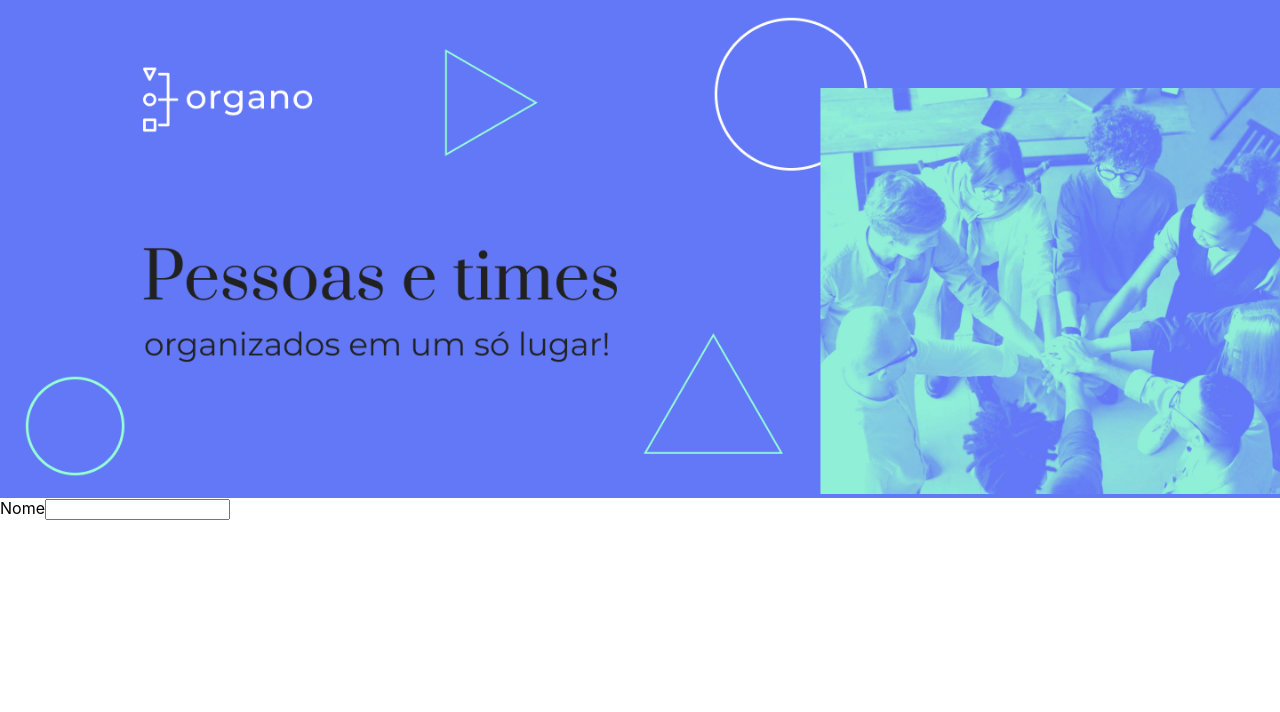
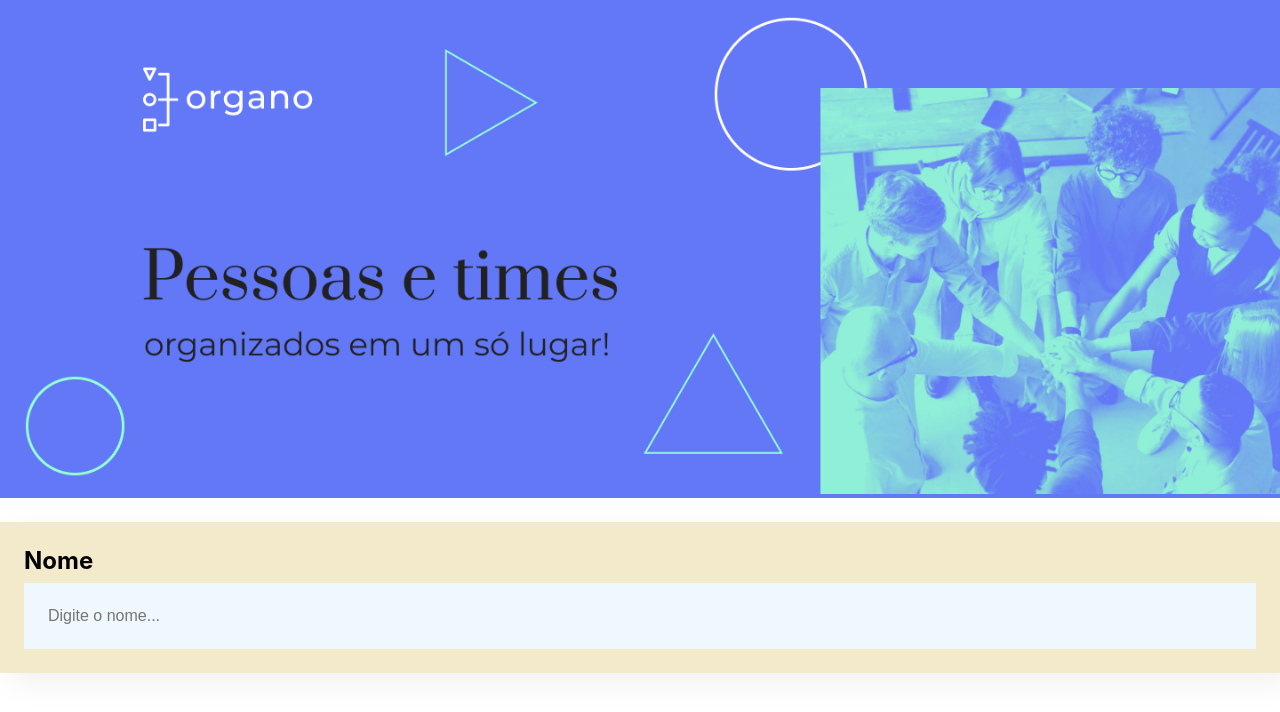
Before and after one commit to alanmulero/React-Alura, a React (Create React App) app: page / in a window 1280 px wide. Shown: the top 712 px of the page. Built offline with nearby package versions, Linux system fonts and the light colour scheme.

Commit message:
css campo texto ok.

```diff
--- a/src/componentes/CampoTexto/CampoTexto.css
+++ b/src/componentes/CampoTexto/CampoTexto.css
@@ -0,0 +1,29 @@
+.campoTexto{
+    margin: 24px 0;
+    box-sizing: border-box;
+    width: 100%;
+    background-color: #f3eacc;
+    font-size: 24px;
+    padding: 24px;
+    box-shadow: 10px 10px 30px rgba(0, 0, 0, 0.06);
+
+
+}
+
+.campoTexto label{
+    font-weight: bold;
+    display: block;
+    margin-bottom: 8px;
+    font-size: 24px;
+}
+
+.campoTexto input{
+    background-color: aliceblue;
+    width: 100%;
+    border: none;
+    box-sizing: border-box;
+    padding: 24px;
+    font-size: 16px;
+
+
+}
--- a/src/componentes/CampoTexto/index.js
+++ b/src/componentes/CampoTexto/index.js
@@ -1,10 +1,10 @@
 // Criando uma const para receber a função.
-
+import './CampoTexto.css'
 const CampoTexto = () => {
     return(
-        <div>
+        <div className="campoTexto">
             <label>Nome</label>
-            <input  />
+            <input  placeholder="Digite o nome..."  />
         </div>
     )
 
```
